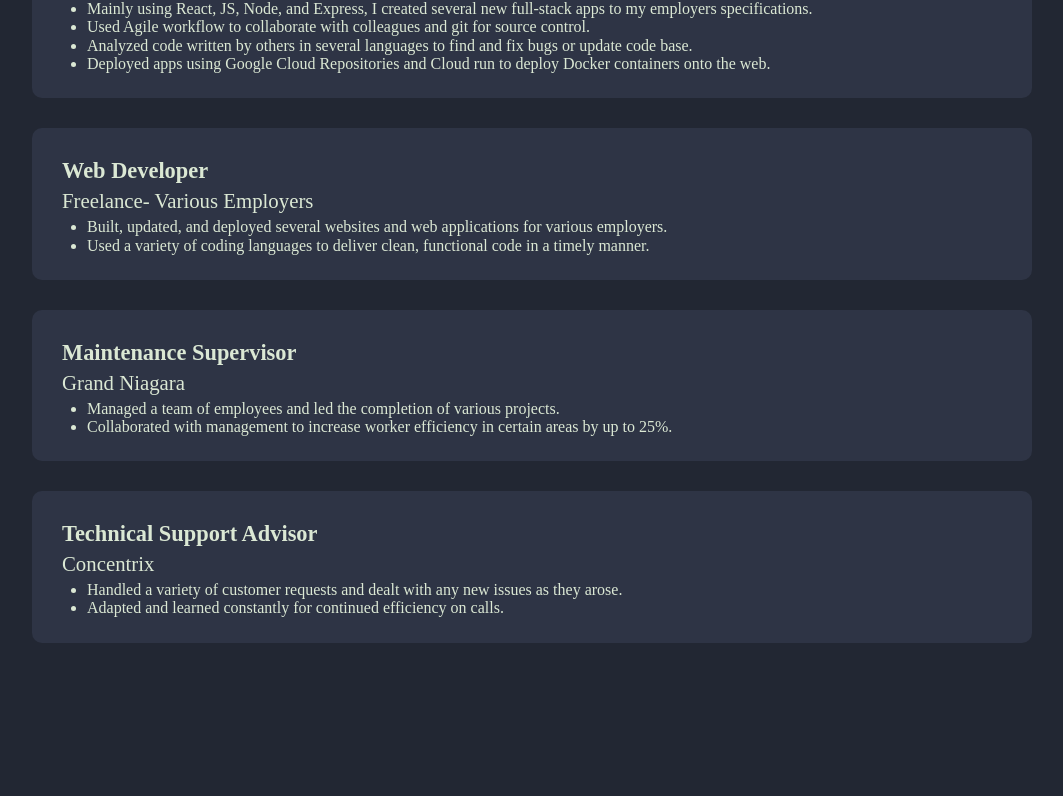
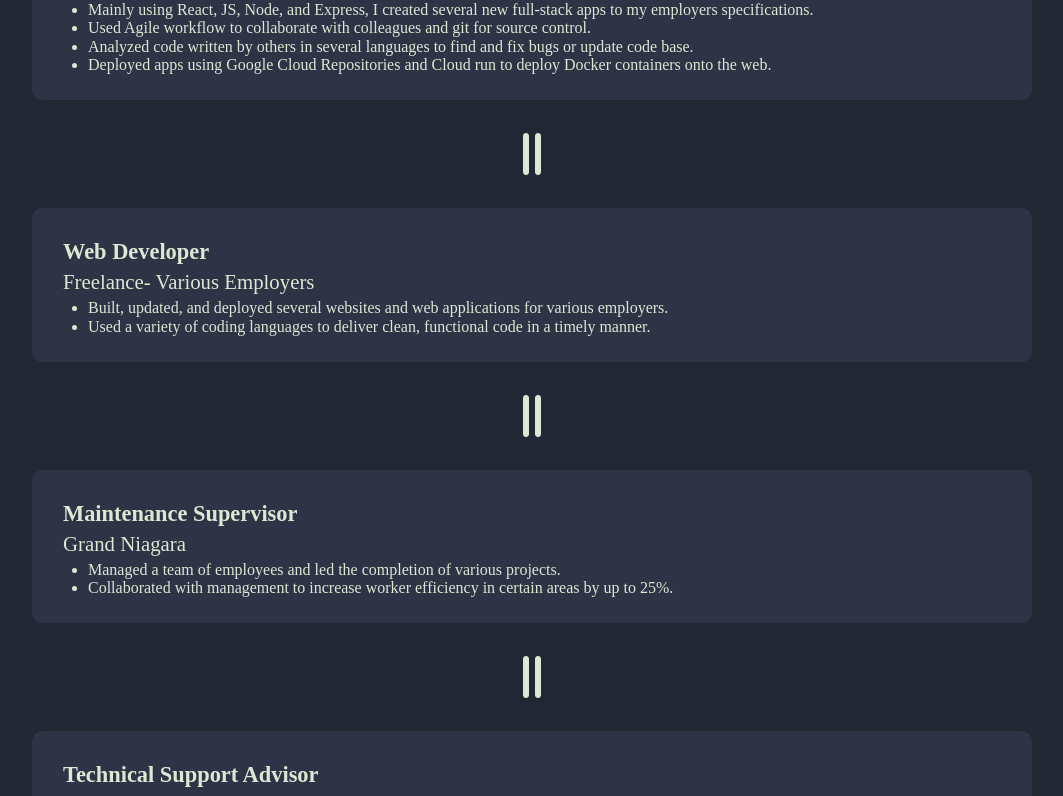
Before and after one commit to NealePT/nealetaylorcom, a React (Create React App) app in the folder react-site/: page / in a window 1280 px wide. Shown: the part 3337-4133 px from the top of the page, without its empty margins (108-1171 px from the left). Built offline with nearby package versions, Linux system fonts and the light colour scheme.

Commit message:
add mid lines

```diff
--- a/react-site/src/components/Work.jsx
+++ b/react-site/src/components/Work.jsx
@@ -15,6 +15,7 @@ export default function Work() {
           <li>Deployed apps using Google Cloud Repositories and Cloud run to deploy Docker containers onto the web.</li>
         </ul>
       </div>
+      <i class="fa-solid fa-grip-lines-vertical"></i>
       <div className="workCard">
         <h5>Web Developer</h5>
         <h6>Freelance- Various Employers</h6>
@@ -23,6 +24,7 @@ export default function Work() {
           <li>Used a variety of coding languages to deliver clean, functional code in a timely manner.</li>
         </ul>
       </div>
+      <i class="fa-solid fa-grip-lines-vertical"></i>
       <div className="workCard">
         <h5>Maintenance Supervisor</h5>
         <h6>Grand Niagara</h6>
@@ -31,6 +33,7 @@ export default function Work() {
           <li>Collaborated with management to increase worker efficiency in certain areas by up to 25%.</li>
         </ul>
       </div>
+      <i class="fa-solid fa-grip-lines-vertical"></i>
       <div className="workCard">
         <h5>Technical Support Advisor</h5>
         <h6>Concentrix</h6>
--- a/react-site/src/components/Work.scss
+++ b/react-site/src/components/Work.scss
@@ -34,9 +34,17 @@
   padding: 25px;
   border-radius: 10px;
   transition: all .2s ease-in-out;
+  border: 1px solid #2E3445;
 }
 
 .workCard:hover {
   transform: scale(1.2);
   border: 1px solid #DBE8D4;
 }
+
+.fa-grip-lines-vertical {
+  margin-top: 30px;
+  font-size: 3rem;
+  display: flex;
+  justify-content: center;
+}
```
